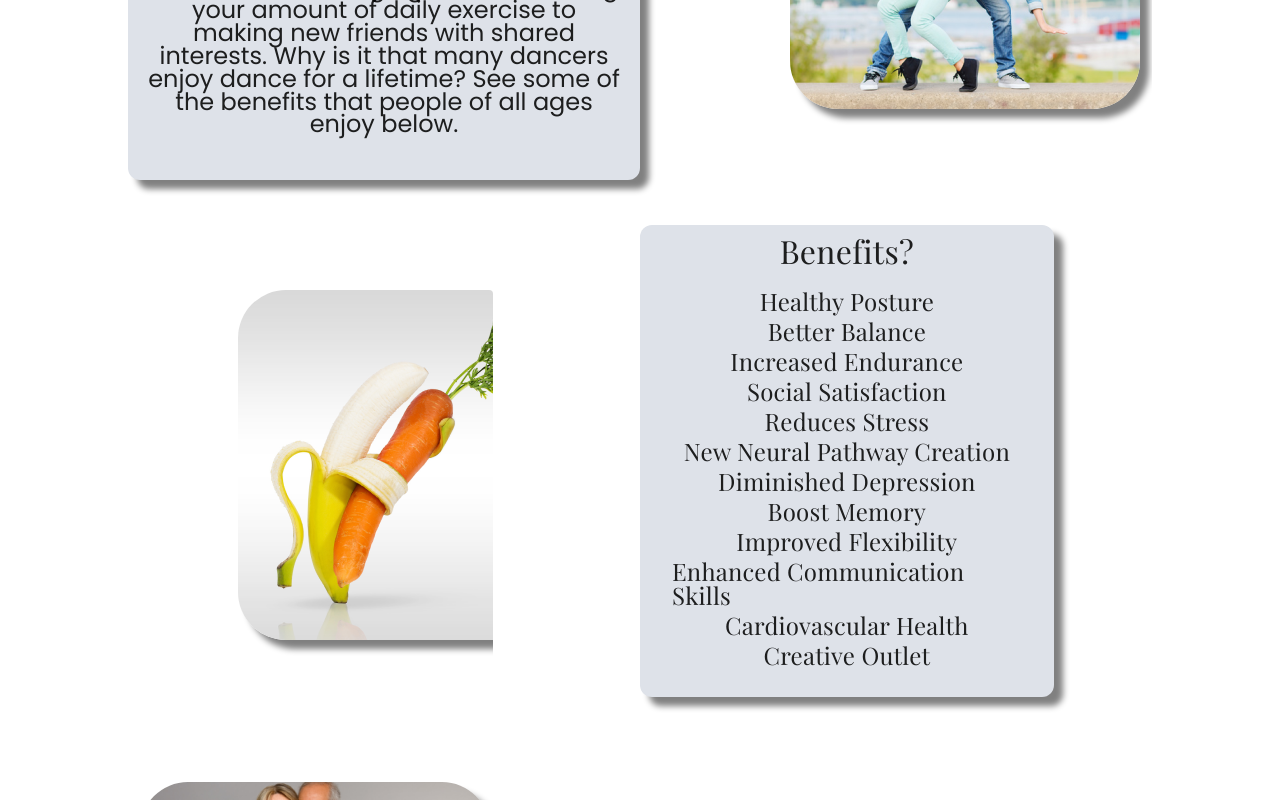
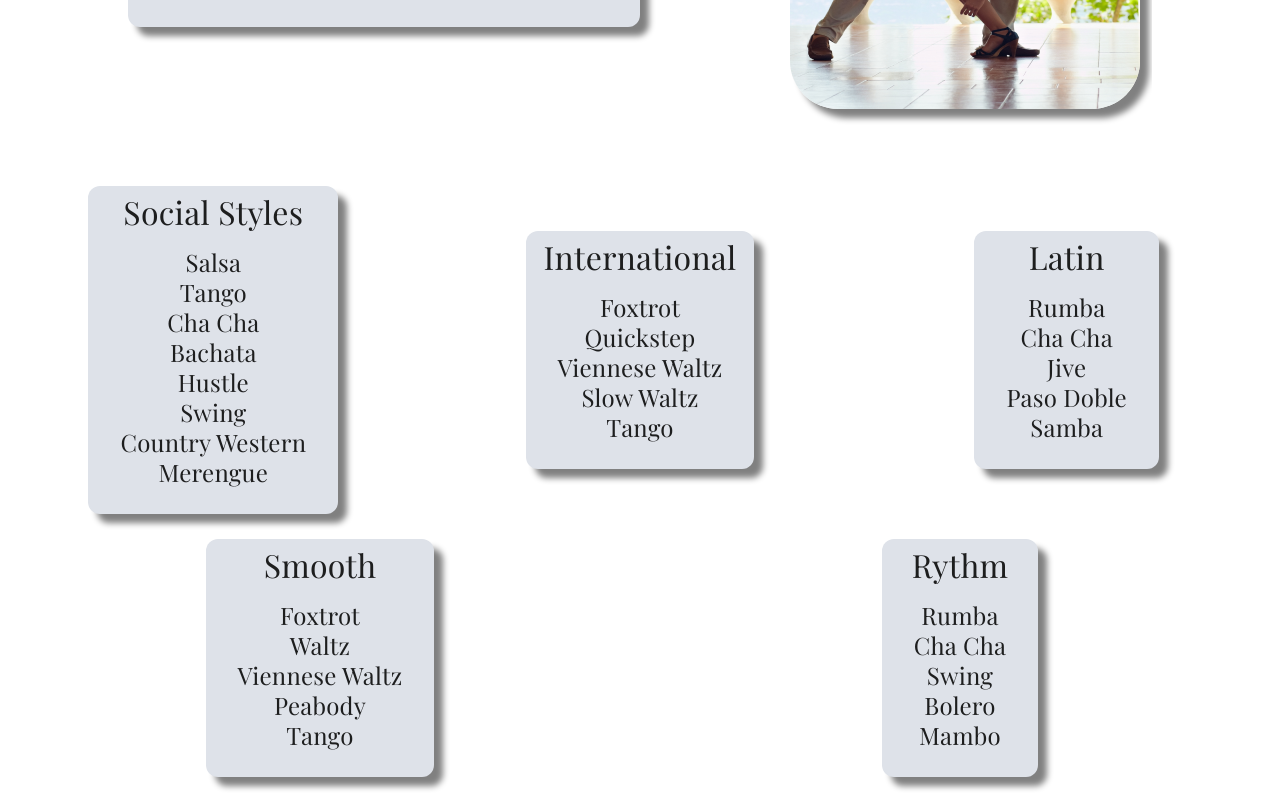
Before and after one commit to th2n10s4u/embd-website, a React (Create React App) app: page / in a window 1280 px wide. Shown: the part 1620-2420 px from the top of the page. Built offline with nearby package versions, Linux system fonts and the light colour scheme.

Commit message:
Updated StylesOfDance.js
Added Templates
TODO: fix sizing and alignments. Try fixed dimension on <Box>

```diff
--- a/src/App.js
+++ b/src/App.js
@@ -14,6 +14,7 @@ import PrivateLessons from "./assets/components/PrivateLessons";
 import WeddingDance from "./assets/components/WeddingDance";
 import TeacherProfiles from "./assets/components/TeacherProfiles";
 import BenefitsOfDance from "./assets/components/BenefitsOfDance";
+import StylesOfDance from "./assets/components/StylesOfDance";
 
 function App() {
   useEffect(() => {
@@ -25,6 +26,7 @@ function App() {
       <Navbar />
       <MainCarousel />
       <Main />
+      <StylesOfDance />
       <BenefitsOfDance />
       <Testimonials />
       <Specialties />
--- a/src/assets/components/StylesOfDance.js
+++ b/src/assets/components/StylesOfDance.js
@@ -1,3 +1,68 @@
 import React from "react";
 import { Box, Paper, Typography } from "@mui/material";
 import LatinDip from "../images/latin-dip-image.png";
+import TemplateCard from "./TemplateCard";
+import TemplateTextCard from "./TemplateTextCard";
+
+export default function StylesOfDance() {
+  return (
+    <React.Fragment>
+      <Box sx={{ display: "flex", justifyContent: "center" }}>
+        <TemplateCard
+          img={LatinDip}
+          CardContentBodySentenceOne="Evelyn Meinz Ballroom Dance teaches all styles of partnership dancing. From sophisticated to spicy we’ve got you covered!"
+          reverse
+          background
+          shadow
+          radius
+          centerBodyOne
+        />
+      </Box>
+
+      <Box sx={{ display: "flex", flexDirection: "row", alignItems: "center" }}>
+        <TemplateTextCard
+          TextCardHeader="Social Styles"
+          ListText={[
+            "Salsa",
+            "Tango",
+            "Cha Cha",
+            "Bachata",
+            "Hustle",
+            "Swing",
+            "Country Western",
+            "Merengue",
+          ]}
+        />
+
+        <TemplateTextCard
+          TextCardHeader="International"
+          ListText={[
+            "Foxtrot",
+            "Quickstep",
+            "Viennese Waltz",
+            "Slow Waltz",
+            "Tango",
+          ]}
+        />
+
+        <TemplateTextCard
+          TextCardHeader="Latin"
+          ListText={["Rumba", "Cha Cha", "Jive", "Paso Doble", "Samba"]}
+        />
+      </Box>
+      <Box sx={{ display: "flex", flexDirection: "row", alignItems: "center" }}>
+        <TemplateTextCard
+          TextCardHeader="Smooth"
+          ListText={["Foxtrot", "Waltz", "Viennese Waltz", "Peabody", "Tango"]}
+        />
+
+        <TemplateTextCard
+          TextCardHeader="Rythm"
+          ListText={["Rumba", "Cha Cha", "Swing", "Bolero", "Mambo"]}
+        />
+      </Box>
+    </React.Fragment>
+  );
+}
+
+//TODO: Display: flex causes the card to shrink for some reason.
```
